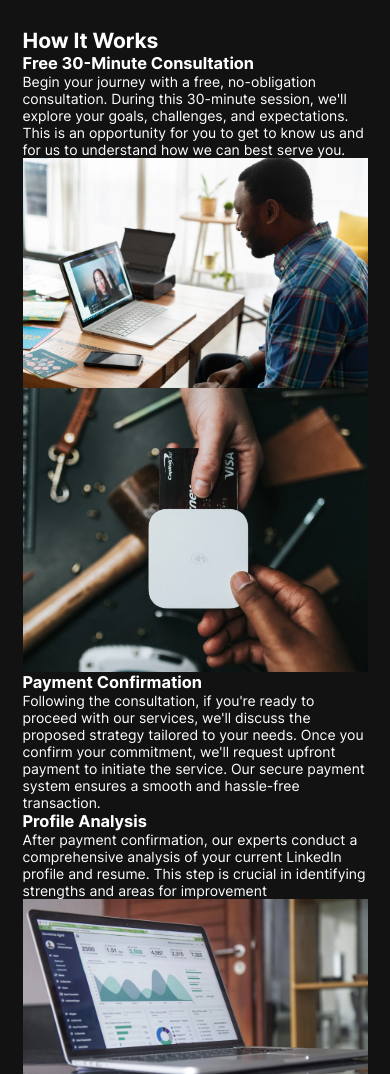
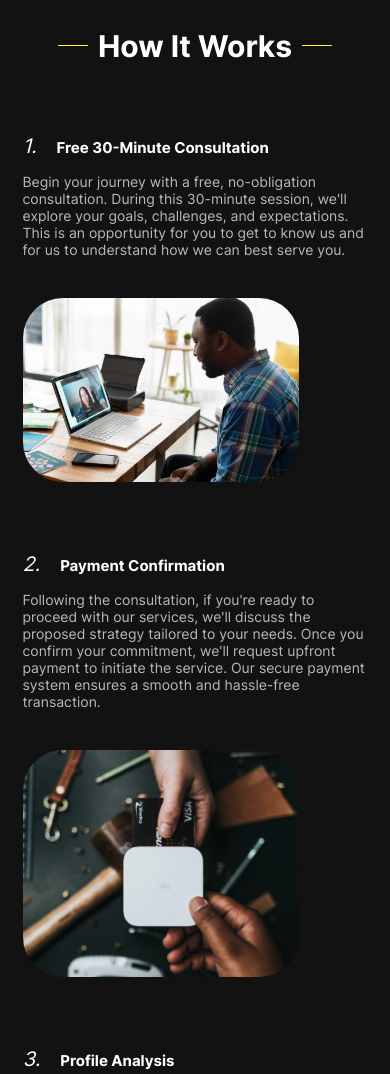
Before and after one commit to Ronddaa/Linkedin, a website built with Vite: page src/index.html in a window 390 px wide. Shown: the part 2080-3154 px from the top of the page. Built offline with nearby package versions, Linux system fonts and the light colour scheme.

Commit message:
add css mobile howWork

```diff
--- a/src/css/future.css
+++ b/src/css/future.css
@@ -21,6 +21,7 @@
 
 .textFuture{
     margin-bottom: 20px;
+    font-weight: 600;
 }
 
 .futureList{
--- a/src/css/howWork.css
+++ b/src/css/howWork.css
@@ -0,0 +1,50 @@
+.titleHowWork{
+    font-size: 30px;
+    margin-bottom: 70px;
+    display: flex;
+    justify-content: center;
+    align-items: center;
+    gap: 10px;
+}
+
+.titleHowWork::before, .titleHowWork::after{
+    content: '';
+    width: 30px;
+    height: 1px;
+    background-color: #FFF621;
+}
+
+.wrapperHowWorkContent{
+    margin-bottom: 70px;
+    display: flex;
+    flex-direction: column;
+}
+
+.wrapperHowWorkContentReverse{
+    flex-direction: column-reverse;
+}
+
+.titleHowWorkNumber{
+    font-size: 20px;
+    font-style: italic;
+    font-weight: 400;
+    margin-right: 20px;
+}
+
+.titleHowWorkList{
+    font-size: 15px;
+    font-weight: 700;
+    margin-bottom: 15px;
+}
+
+.textHowWorkContent{
+    opacity: 0.7;
+    margin-bottom: 40px;
+}
+
+.howWorkListIMG{
+    max-width: 80%;
+    border-radius: 40px;
+    object-fit: cover;
+    object-position: center;
+}
--- a/src/partials/howWork.html
+++ b/src/partials/howWork.html
@@ -4,35 +4,35 @@
         <div class="wrapperHowWorkList">
             <article class="wrapperHowWorkContent">
                 <div class="wrapperTitleTextHowWork">
-                    <h3 class="titleHowWorkList">Free 30-Minute Consultation</h3>
+                    <h3 class="titleHowWorkList"><span class="titleHowWorkNumber">1.</span>Free 30-Minute Consultation</h3>
                     <p class="textHowWorkContent">Begin your journey with a free, no-obligation consultation. During this 30-minute session, we'll explore your goals, challenges, and expectations. This is an opportunity for you to get to know us and for us to understand how we can best serve you.</p>
                 </div>
                 <img src="./img/howWork1.webp" alt="" class="howWorkListIMG" width="350" height="320" loading="lazy">
             </article>
-            <article class="wrapperHowWorkContent">
+            <article class="wrapperHowWorkContent wrapperHowWorkContentReverse">
                 <img src="./img/howWork2.webp" alt="" class="howWorkListIMG" width="350" height="320" loading="lazy">
                 <div class="wrapperTitleTextHowWork">
-                    <h3 class="titleHowWorkContent">Payment Confirmation</h3>
+                    <h3 class="titleHowWorkList"><span class="titleHowWorkNumber">2.</span>Payment Confirmation</h3>
                     <p class="textHowWorkContent">Following the consultation, if you're ready to proceed with our services, we'll discuss the proposed strategy tailored to your needs. Once you confirm your commitment, we'll request upfront payment to initiate the service. Our secure payment system ensures a smooth and hassle-free transaction.</p>
                 </div>
             </article>
             <article class="wrapperHowWorkContent">
                 <div class="wrapperTitleTextHowWork">
-                    <h3 class="titleHowWorkList">Profile Analysis</h3>
+                    <h3 class="titleHowWorkList"><span class="titleHowWorkNumber">3.</span>Profile Analysis</h3>
                     <p class="textHowWorkContent">After payment confirmation, our experts conduct a comprehensive analysis of your current LinkedIn profile and resume. This step is crucial in identifying strengths and areas for improvement</p>
                 </div>
                 <img src="./img/howWork3.webp" alt="" class="howWorkListIMG" width="350" height="320" loading="lazy">
             </article>
-            <article class="wrapperHowWorkContent">
+            <article class="wrapperHowWorkContent wrapperHowWorkContentReverse">
                 <img src="./img/howWork4.webp" alt="" class="howWorkListIMG" width="350" height="320" loading="lazy">
                 <div class="wrapperTitleTextHowWork">
-                    <h3 class="titleHowWorkContent">Customized Strategy</h3>
+                    <h3 class="titleHowWorkList"><span class="titleHowWorkNumber">4.</span>Customized Strategy</h3>
                     <p class="textHowWorkContent">Based on the analysis, we create a personalized plan outlining the steps to optimize your profile or execute a lead generation strategy. You'll receive a detailed document, including the scope of work or you can ask for an in-person/online meeting to walk you through LinkedIn.</p>
                 </div>
             </article>
             <article class="wrapperHowWorkContent">
                 <div class="wrapperTitleTextHowWork">
-                    <h3 class="titleHowWorkList">Review and Feedback</h3>
+                    <h3 class="titleHowWorkList"><span class="titleHowWorkNumber">5.</span>Review and Feedback</h3>
                     <p class="textHowWorkContent">You play a crucial role in the process. We value your input and encourage you to review the changes made to your profile or the progress of your lead generation strategy. Your feedback ensures the final result aligns perfectly with your vision.</p>
                 </div>
                 <img src="./img/howWork5.webp" alt="" class="howWorkListIMG" width="350" height="320" loading="lazy">
```
